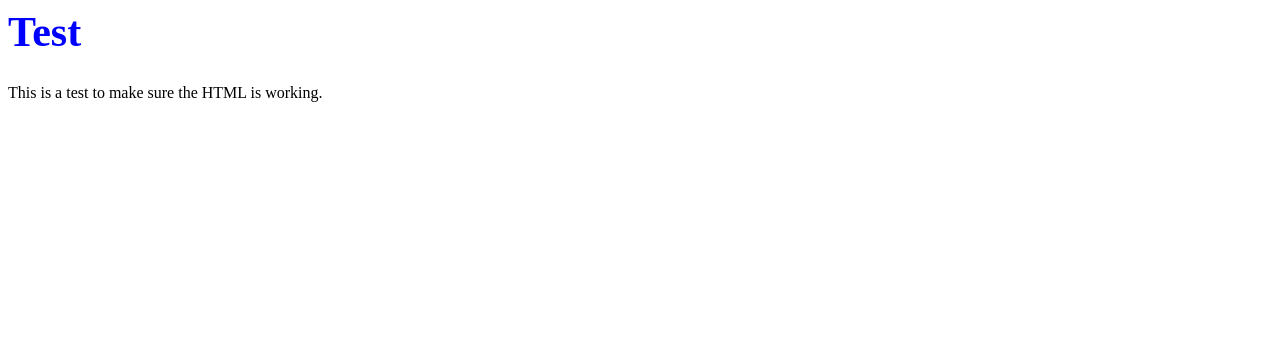
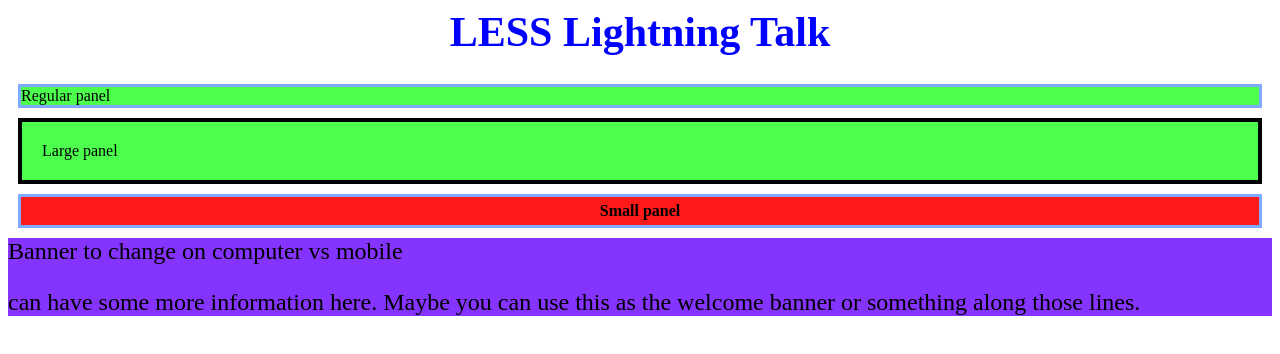
Before and after one commit to nmschu/Lightning-Talk, a plain HTML site: page Index.html in a window 1280 px wide. Drawn offline with Linux system fonts and the light colour scheme.

Commit message:
added dummy data to test mixins and nested conditionals

```diff
--- a/Index.html
+++ b/Index.html
@@ -9,7 +9,15 @@
       <script src="less.js-2.5.3/dist/less.js" type="text/javascript"></script>
    </head>
    <body>
-      <h1>Test</h1>
-      <p>This is a test to make sure the HTML is working.</p>
+      <h1 align="center">LESS Lightning Talk</h1>
+
+      <div class="panel">Regular panel</div>
+      <div class="large-panel">Large panel</div>
+      <div class="small-panel">Small panel</div>
+
+      <div id="test-banner">
+         Banner to change on computer vs mobile
+          <p>can have some more information here. Maybe you can use this as the welcome banner or something along those lines.</p>
+      </div>
    </body>
 </html>
```
